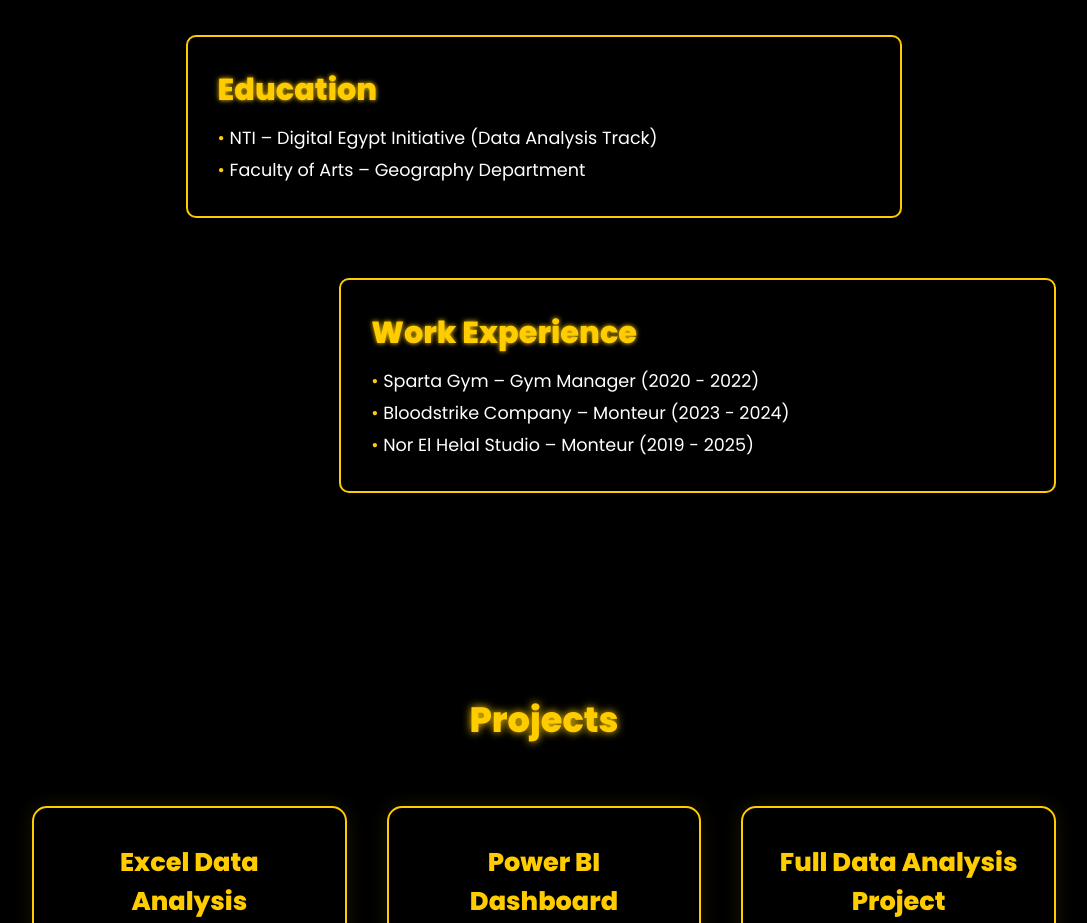
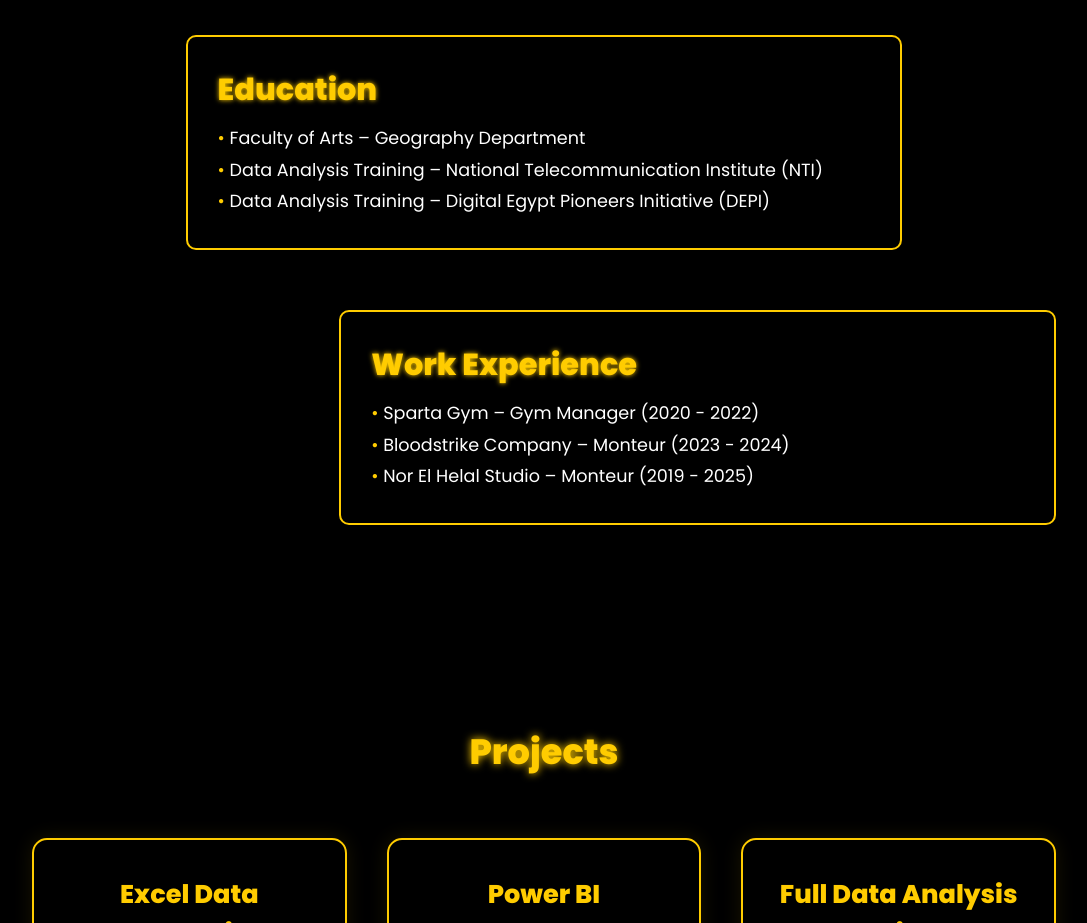
Before and after one commit to mohmaednasser/mohamedhelal.github.io, a plain HTML site: page INDEX.HTML in a window 1280 px wide. Shown: the part 1260-2183 px from the top of the page, without its empty margins (96-1183 px from the left). Drawn offline with Linux system fonts and the light colour scheme.

Commit message:
Update INDEX.HTML

```diff
--- a/INDEX.HTML
+++ b/INDEX.HTML
@@ -155,8 +155,9 @@
     <div class="about-box fade">
       <h2>Education</h2>
       <ul>
-        <li>NTI – Digital Egypt Initiative (Data Analysis Track)</li>
         <li>Faculty of Arts – Geography Department</li>
+        <li>Data Analysis Training – National Telecommunication Institute (NTI)</li>
+        <li>Data Analysis Training – Digital Egypt Pioneers Initiative (DEPI)</li>
       </ul>
     </div>
     <div class="about-box fade">
```
